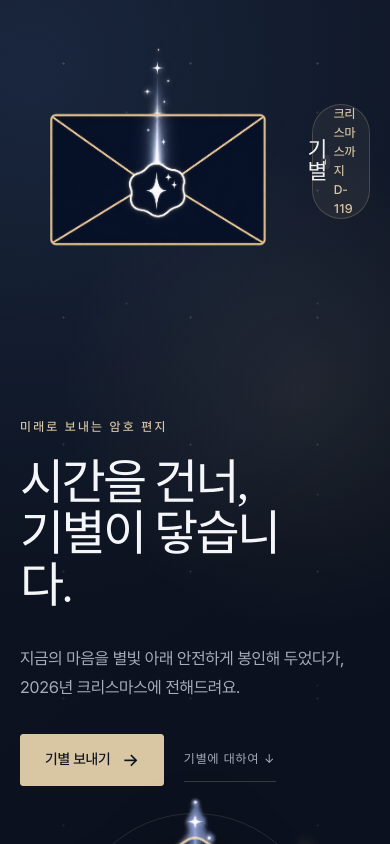
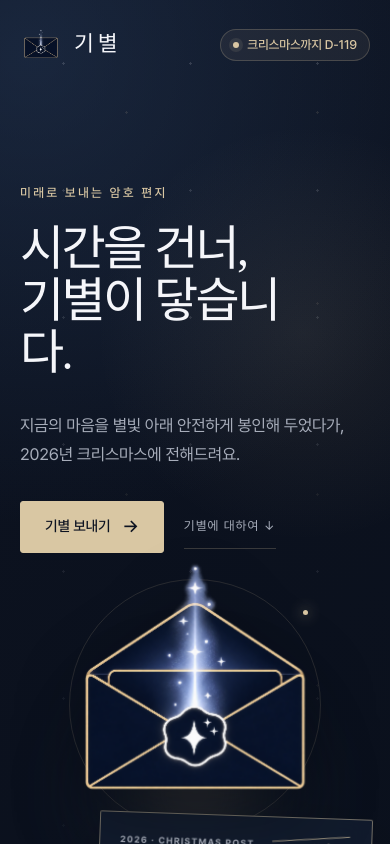
Before and after one commit to yt4307/gibyeol, a Next.js app in the folder frontend/: page / in a window 390 px wide. Shown: the top 844 px of the page. Built offline with nearby package versions, Linux system fonts and the light colour scheme.

Commit message:
fix(design): 브랜드 심볼 표시 크기 정상화
- 원본 이미지 크기가 헤더 레이아웃을 침범하던 CSS 재정의 제거
- 용도별 심볼 크기와 반응형 비율의 명시적 고정

```diff
--- a/frontend/src/features/components/brand/GibyeolMark.tsx
+++ b/frontend/src/features/components/brand/GibyeolMark.tsx
@@ -25,13 +25,12 @@ export function GibyeolMark({ size = 44, variant = "sealed", className, priority
       alt=""
       aria-hidden="true"
       priority={priority}
+      style={{ width: size, height: "auto" }}
     />
   );
 }
 
 const Mark = styled(Image)`
   flex: 0 0 auto;
-  width: auto;
-  height: auto;
   object-fit: contain;
 `;
```
